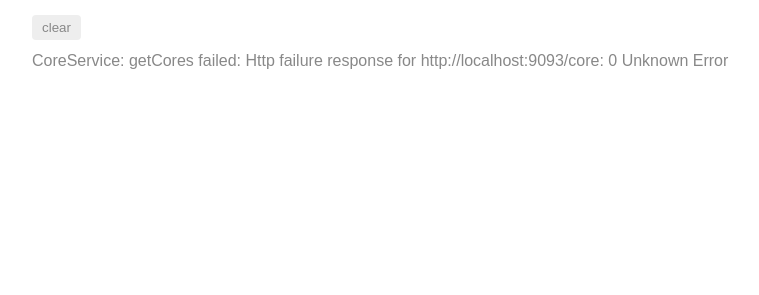
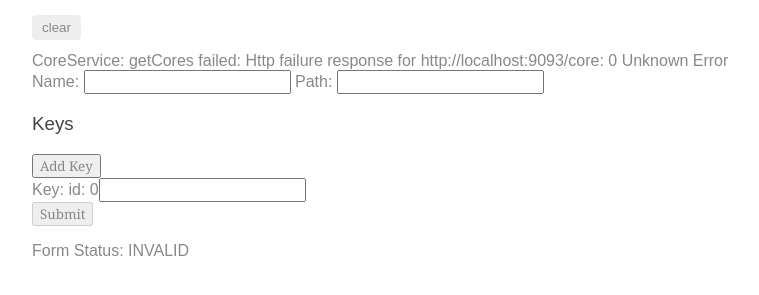
Before and after one commit to nryaskin/emulator_web, an Angular app in the folder angular-emulator/: page /dashboard in a window 1280 px wide. Shown: the part 255-550 px from the top of the page, without its empty margins (0-759 px from the left). Built offline with nearby package versions, Linux system fonts and the light colour scheme; no server answers.

Commit message:
Added form for creating cores

```diff
--- a/angular-emulator/src/app/app.component.html
+++ b/angular-emulator/src/app/app.component.html
@@ -5,3 +5,4 @@
 </nav>
 <router-outlet></router-outlet>
 <app-messages></app-messages>
+<app-core-editor></app-core-editor>
--- a/angular-emulator/src/app/core-detail/core-detail.component.ts
+++ b/angular-emulator/src/app/core-detail/core-detail.component.ts
@@ -18,12 +18,13 @@ export class CoreDetailComponent implements OnInit {
   constructor(
     private route: ActivatedRoute,
     private coreService: CoreService,
-    private location: Location
+    private location: Location,
   ) { }
 
   ngOnInit() {
     this.getCore();
   }
+
 
   getCore(): void {
     const id = +this.route.snapshot.paramMap.get('id');
--- /dev/null
+++ b/angular-emulator/src/app/core-editor/core-editor.component.html
@@ -0,0 +1,24 @@
+<form [formGroup]="coreForm" (ngSubmit)="onSubmit()">
+  <label>
+    Name:
+    <input type="text" formControlName="name" required>
+  </label>
+  <label>
+    Path:
+    <input type="text" formControlName="path" required>
+  </label>
+  <div formArrayName="keys">
+    <h3>Keys</h3> <button (click)="addKey()">Add Key</button>
+
+    <div *ngFor="let key of keys.controls; let i=index">
+      <label>
+        Key:<label> id: {{i}}</label>
+          <input type="text" [formControlName]="i">
+      </label>
+    </div>
+  </div>
+  <button type="submit" [disabled]="!coreForm.valid">Submit</button>
+  <p>
+    Form Status: {{coreForm.status}}
+  </p>
+</form>
--- /dev/null
+++ b/angular-emulator/src/app/core-editor/core-editor.component.ts
@@ -0,0 +1,35 @@
+import { Component, OnInit } from '@angular/core';
+import { FormBuilder, FormArray, Validators } from '@angular/forms';
+
+@Component({
+  selector: 'app-core-editor',
+  templateUrl: './core-editor.component.html',
+  styleUrls: ['./core-editor.component.css']
+})
+export class CoreEditorComponent implements OnInit {
+
+  coreForm = this.fb.group({
+    name: ['', Validators.required],
+    path: ['', Validators.required],
+    keys: this.fb.array([
+      this.fb.control('')
+    ])
+  });
+
+  constructor(private fb: FormBuilder) { }
+
+  ngOnInit() {
+  }
+
+  get keys(): FormArray{
+    return this.coreForm.get('keys') as FormArray;
+  }
+
+  addKey() {
+    this.keys.push(this.fb.control(''));
+  }
+
+  onSubmit() {
+    console.warn(this.coreForm.value);
+  }
+}
```
Also changed, not shown: angular-emulator/src/app/app.module.ts (+5 -2 lines), angular-emulator/src/app/core-editor/core-editor.component.css (added), 2 other files (tests, documents, lock files or other folders).
